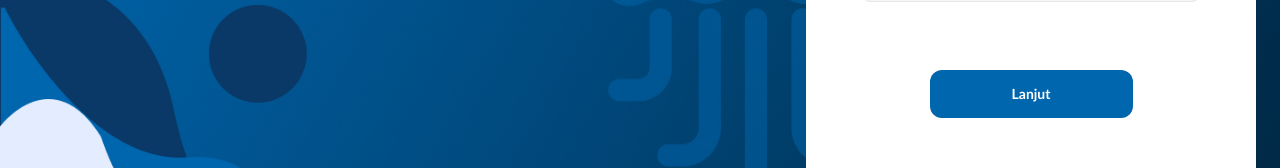
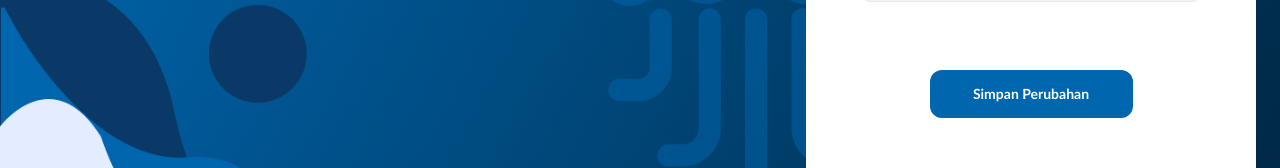
Before and after one commit to SYNRGY7-Team4/Frontend, a React (Vite) app: page /reset/new-password in a window 1280 px wide. Shown: the part 552-720 px from the top of the page. Built offline with nearby package versions, Linux system fonts and the light colour scheme.

Commit message:
fix: navigate and save button text

```diff
--- a/src/pages/ResetPassword/NewPassword/NewPassword.tsx
+++ b/src/pages/ResetPassword/NewPassword/NewPassword.tsx
@@ -54,7 +54,7 @@ export default function NewPassword() {
 
     withLoading(async () => {
       await new Promise((resolve) => setTimeout(resolve, 1000));
-      navigate("/register/data-diri");
+      navigate("/dashboard");
     });
   };
 
@@ -208,7 +208,7 @@ export default function NewPassword() {
                     aria-label="Tombol Lanjut"
                     className="my-9"
                   >
-                    Lanjut
+                    Simpan Perubahan
                   </Button>
                 </div>
               </form>
```
